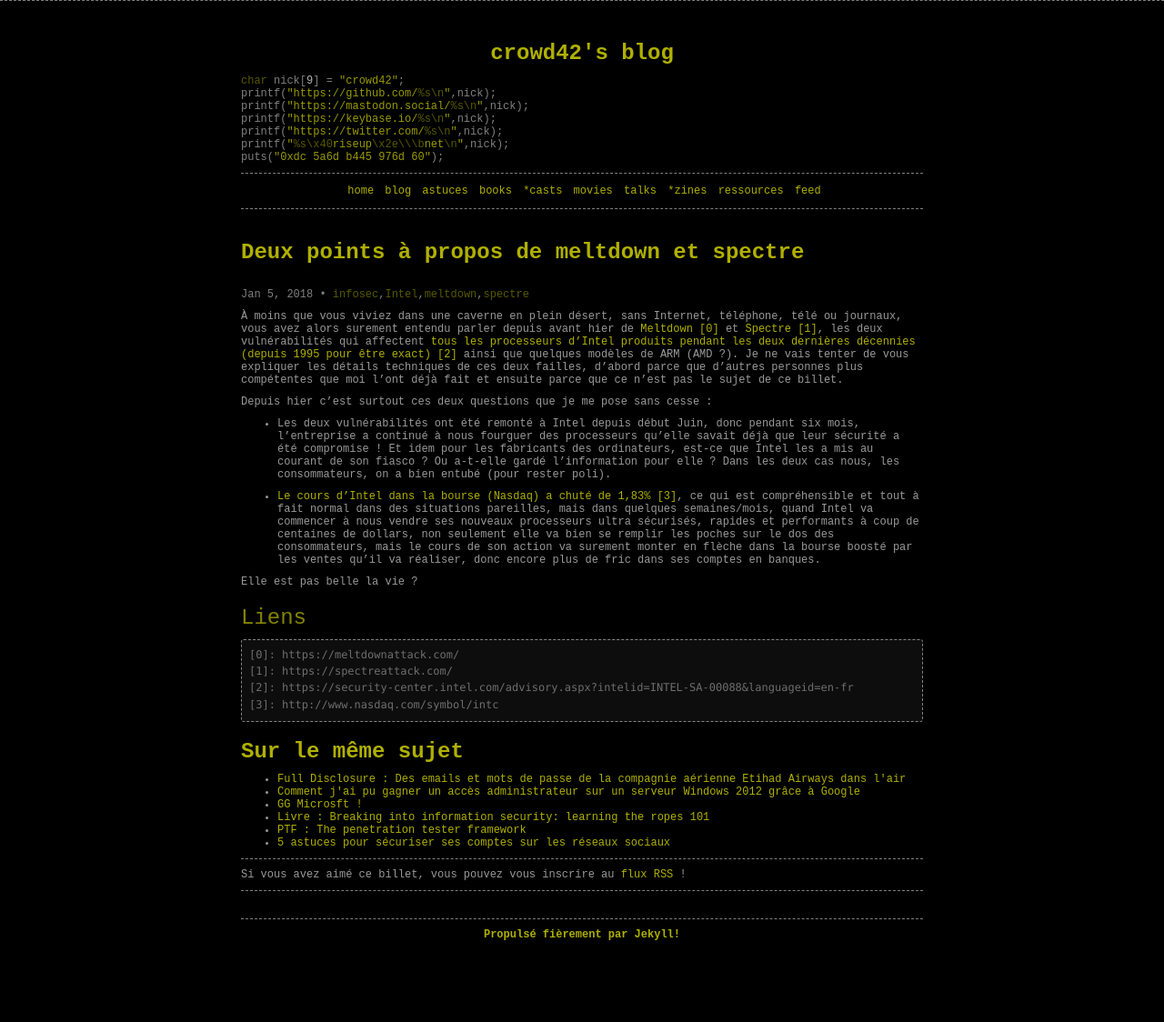
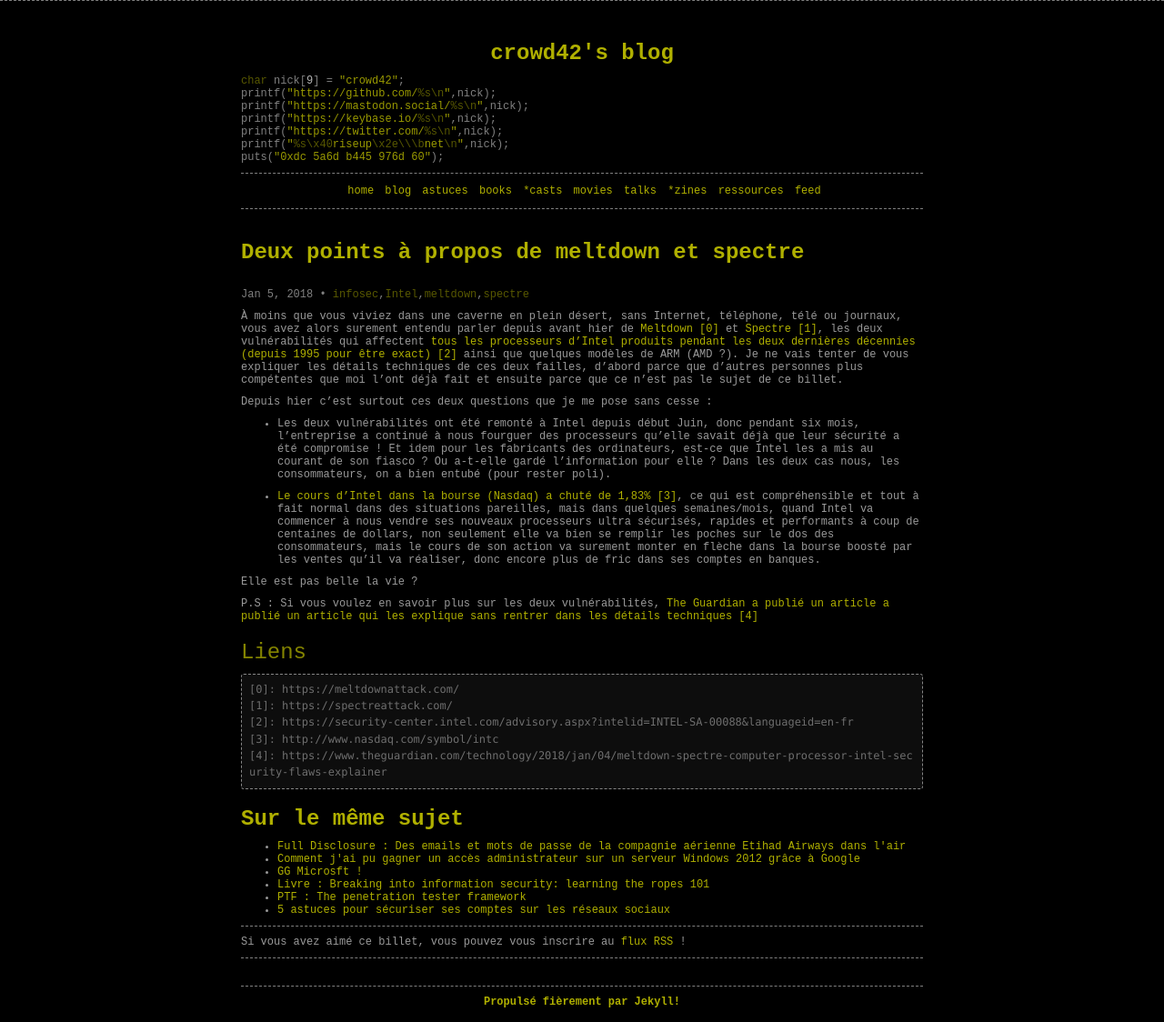
Before and after one commit to crowd42/crowd42.xyz, a Jekyll site: the page built from _posts/2018/2018-01-05-meltdown-spectre.md, in a window 1280 px wide. Shown: the whole page at 91% size. Built offline with Jekyll 4.4.1, drawn with Linux system fonts in a browser that asks for light colours; comment, search, counter and statistics services are not loaded; before the commit the page ends 1050 px from its top, so only the background shows below that.

Commit message:
new post

```diff
--- a/_posts/2018/2018-01-05-meltdown-spectre.md
+++ b/_posts/2018/2018-01-05-meltdown-spectre.md
@@ -20,14 +20,18 @@ Depuis hier c'est surtout ces deux questions que je me pose sans cesse :
 
 Elle est pas belle la vie ?
 
+P.S : Si vous voulez en savoir plus sur les deux vulnérabilités, [The Guardian a publié un article a publié un article qui les explique sans rentrer dans les détails techniques \[4\]][4]
+
 ### Liens
 ~~~
 [0]: https://meltdownattack.com/
 [1]: https://spectreattack.com/
 [2]: https://security-center.intel.com/advisory.aspx?intelid=INTEL-SA-00088&languageid=en-fr
 [3]: http://www.nasdaq.com/symbol/intc
+[4]: https://www.theguardian.com/technology/2018/jan/04/meltdown-spectre-computer-processor-intel-security-flaws-explainer
 ~~~
 [0]: https://meltdownattack.com/
 [1]: https://spectreattack.com/
 [2]: https://security-center.intel.com/advisory.aspx?intelid=INTEL-SA-00088&languageid=en-fr
 [3]: http://www.nasdaq.com/symbol/intc
+[4]: https://www.theguardian.com/technology/2018/jan/04/meltdown-spectre-computer-processor-intel-security-flaws-explainer
```
